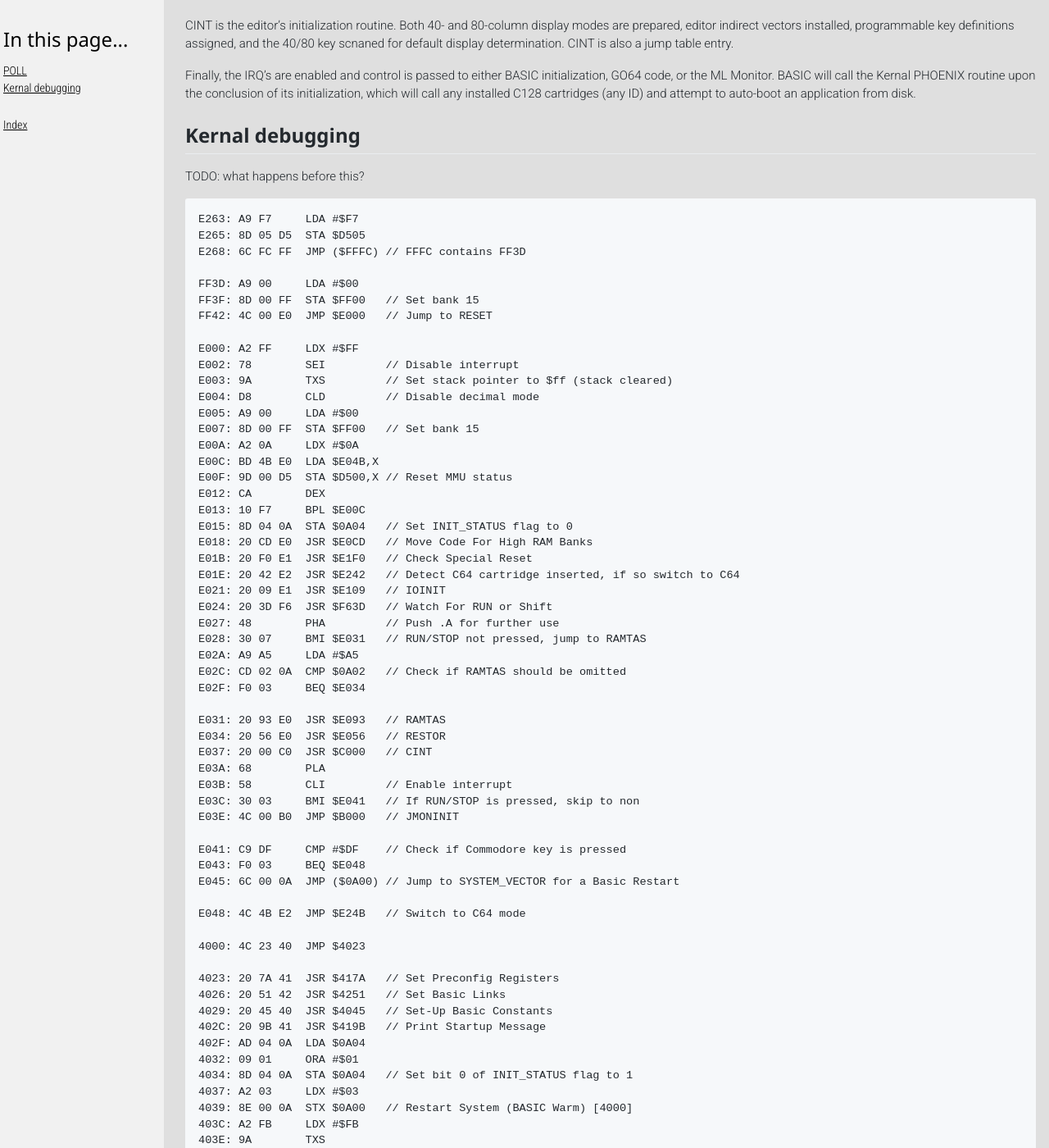
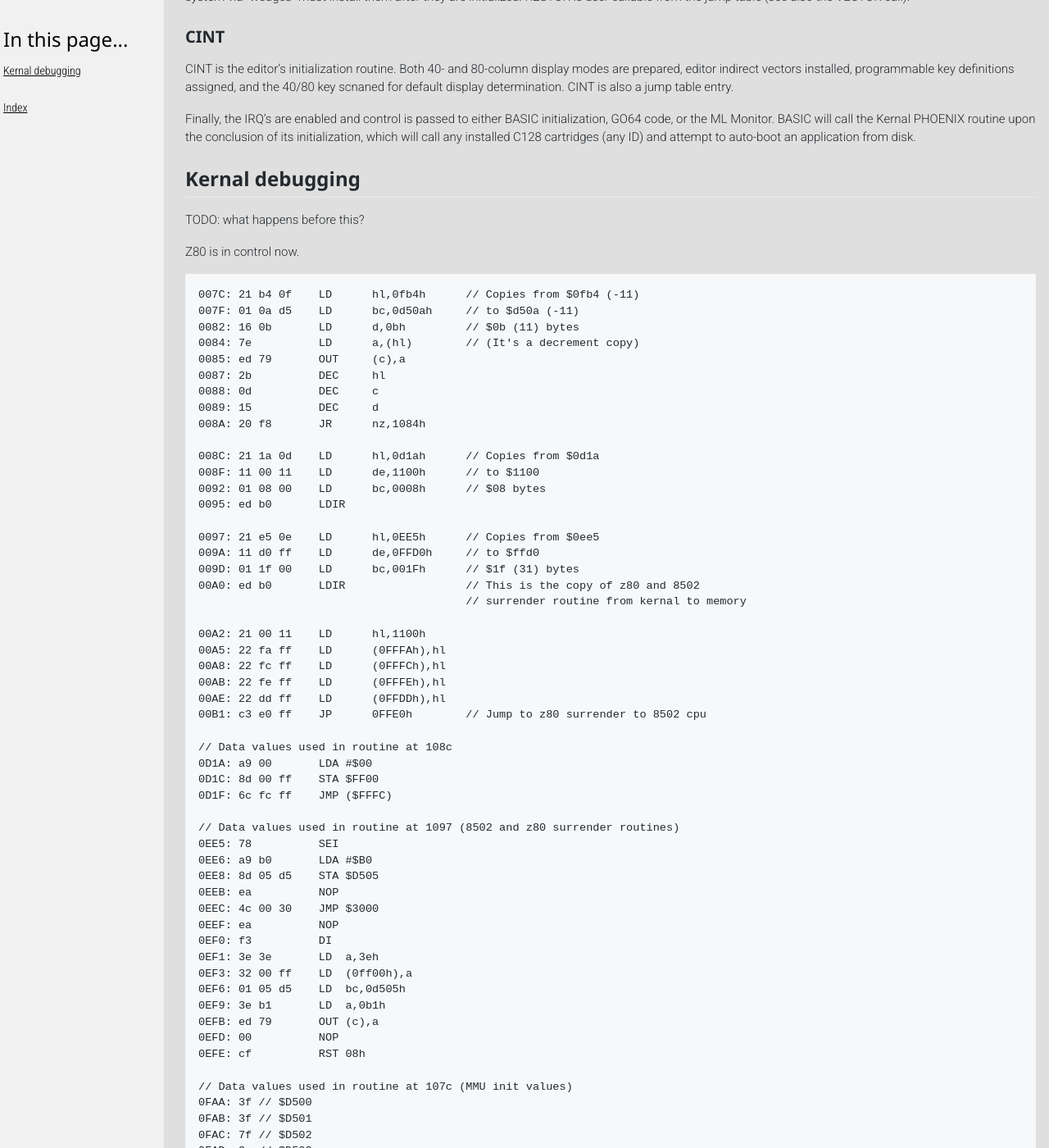
Before and after one commit to c128lib/Reference, a Jekyll site: the page built from StartupSequence.md, in a window 1280 px wide and 1400 px high, scrolled down 1929 px. Shown: the whole window at 82% size. Built offline with Jekyll 4.4.1, drawn with Linux system fonts in a browser that asks for light colours; comment, search, counter and statistics services are not loaded; some of the changed text lies outside the part shown.

Commit message:
Wip on startup sequence

````diff
--- a/StartupSequence.md
+++ b/StartupSequence.md
@@ -12,8 +14,7 @@
 routine to surrender control to the 8502.
 
 If the Z80 reset routine does
-not find a CP/M boot disk in the drive (or a Commodore 64
-cartridge or the Commodore key held down), it jumps to a
+not find a Commodore 64 cartridge or the Commodore key held down, it jumps to a
 routine it has copied into 65504/$FFE0 in block 0 RAM. That
 routine ends by setting bit 0 of $D505 to %1 to return control to the
 8502 for 128 mode.
@@ -31,7 +32,7 @@
 7. SECURE: Check and initialize the SYSTEM vector.
 8. [POLL](#POLL): Check for a ROM cartridge.
 
-## POLL <a name="POLL"></a>
+### POLL <a name="POLL"></a>
 POLL first scans for any installed C64 cartridges. They are recognized by
 either the GAME or EXROM signal being pulled low. If so, GO64 is executed
 (see the Kernal jump entry for details). Polling for C64 cartridges is actually
@@ -132,10 +133,96 @@
 
 TODO: what happens before this?
 
-<pre>
-E263: A9 F7     LDA #$F7
-E265: 8D 05 D5  STA $D505
-E268: 6C FC FF  JMP ($FFFC) // FFFC contains FF3D
+Z80 is in control now.
+
+<!--
+0000 3e3e       LD    a,3eh
+0002 3200ff     LD    (0ff00h),a  // Set MMU to 3E
+0005 c33b00     JP    003bh
+
+003b 012fd0     LD    bc,0d02fh
+003e 11fcff    LD      de,0fffch  // Load Reset vector to de
+0041 ed51      OUT     (c),d
+0043 03        inc     bc
+0044 ed59      OUT     (c),e      // Value of reset vector is written to port c
+0046 0105d5    LD      bc,0d505h  // Load MMUMCR to bc
+0049 3eb0      LD      a,0b0h     // Load b0 to a
+004b ed79      OUT     (c),a
+004d ed78      in      a,(c)
+004f 2f        cpl
+0050 e630      and     30h
+-->
+
+``` Assembly
+007C: 21 b4 0f    LD      hl,0fb4h      // Copies from $0fb4 (-11)
+007F: 01 0a d5    LD      bc,0d50ah     // to $d50a (-11)
+0082: 16 0b       LD      d,0bh         // $0b (11) bytes
+0084: 7e          LD      a,(hl)        // (It's a decrement copy)
+0085: ed 79       OUT     (c),a
+0087: 2b          DEC     hl
+0088: 0d          DEC     c
+0089: 15          DEC     d
+008A: 20 f8       JR      nz,1084h
+
+008C: 21 1a 0d    LD      hl,0d1ah      // Copies from $0d1a
+008F: 11 00 11    LD      de,1100h      // to $1100
+0092: 01 08 00    LD      bc,0008h      // $08 bytes
+0095: ed b0       LDIR
+
+0097: 21 e5 0e    LD      hl,0EE5h      // Copies from $0ee5
+009A: 11 d0 ff    LD      de,0FFD0h     // to $ffd0
+009D: 01 1f 00    LD      bc,001Fh      // $1f (31) bytes
+00A0: ed b0       LDIR                  // This is the copy of z80 and 8502
+                                        // surrender routine from kernal to memory
+
+00A2: 21 00 11    LD      hl,1100h
+00A5: 22 fa ff    LD      (0FFFAh),hl
+00A8: 22 fc ff    LD      (0FFFCh),hl
+00AB: 22 fe ff    LD      (0FFFEh),hl
+00AE: 22 dd ff    LD      (0FFDDh),hl
+00B1: c3 e0 ff    JP      0FFE0h        // Jump to z80 surrender to 8502 cpu
+
+// Data values used in routine at 108c
+0D1A: a9 00       LDA #$00
+0D1C: 8d 00 ff    STA $FF00
+0D1F: 6c fc ff    JMP ($FFFC)
+
+// Data values used in routine at 1097 (8502 and z80 surrender routines)
+0EE5: 78          SEI
+0EE6: a9 b0       LDA #$B0
+0EE8: 8d 05 d5    STA $D505
+0EEB: ea          NOP
+0EEC: 4c 00 30    JMP $3000
+0EEF: ea          NOP
+0EF0: f3          DI
+0EF1: 3e 3e       LD  a,3eh
+0EF3: 32 00 ff    LD  (0ff00h),a
+0EF6: 01 05 d5    LD  bc,0d505h
+0EF9: 3e b1       LD  a,0b1h
+0EFB: ed 79       OUT (c),a
+0EFD: 00          NOP
+0EFE: cf          RST 08h
+
+// Data values used in routine at 107c (MMU init values)
+0FAA: 3f // $D500
+0FAB: 3f // $D501
+0FAC: 7f // $D502
+0FAD: 3e // $D503
+0FAE: 7e // $D504
+0FAF: b0 // $D505
+0FB0: 0b // $D506
+0FB1: 00 // $D507
+0FB2: 00 // $D508
+0FB3: 01 // $D509
+0FB4: 00 // $D50A
+```
+
+From this point, 8502 is in control.
+
+``` Assembly
+1100: A9 F7     LDA #$F7
+1102: 8D 05 D5  STA $D505
+1105: 6C FC FF  JMP ($FFFC) // FFFC contains FF3D
 
 FF3D: A9 00     LDA #$00
 FF3F: 8D 00 FF  STA $FF00   // Set bank 15
@@ -195,7 +282,7 @@
 4042: 4C 1C 40  JMP $401C
 
 401C: 58        CLI
-401D: 4C 37 4D	JMP $4D37	  // Error or Ready
+401D: 4C 37 4D	JMP $4D37   // Error or Ready
 
 4D37: A2 80     LDX #$80
 4D39: 2C        .BYTE $2C   // Means BIT $10A2
@@ -214,4 +301,4 @@
 
 4DC3: 6C 02 03	JMP ($0302) // BASIC Warm Start Link (0302 contains $4DC6)
 
-</pre>
+```
````
Also changed, not shown: other parts of StartupSequence.md (+2 -0 lines).
